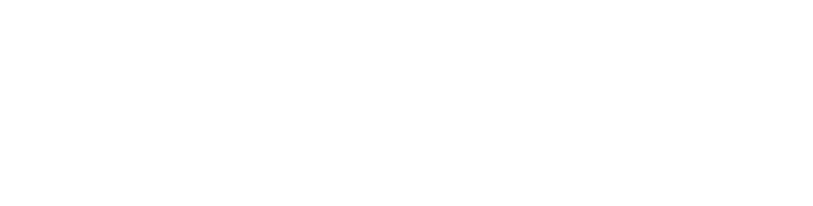
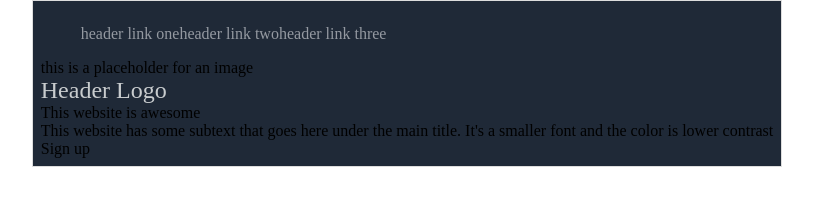
Before and after one commit to CherifD01/landing_page, a plain HTML site: page index.html in a window 1280 px wide. Shown: the whole page, without its empty margins (233-1046 px from the left). Drawn offline with Linux system fonts and the light colour scheme.

Commit message:
Started the first section of the project, which is the header

```diff
--- a/index.html
+++ b/index.html
@@ -4,9 +4,26 @@
     <link rel="stylesheet" href="styles.css">
     <meta charset="UTF-8">
     <meta name="viewport" content="width=device-width, initial-scale=1.0">
-    <title>Document</title>
+    <title>Landing Page</title>
 </head>
 <body>
-
+    <div class="container-head">
+    <div class="header">
+        <div class="right-head">
+            <ul>
+                <li><a href="#">header link one</a></li>
+                <li><a href="#">header link two</a></li>
+                <li><a href="#">header link three</a></li>
+            </ul>
+            <div class="img-head">this is a placeholder for an image</div>
+        </div>
+        <div class="left-head">
+            <div class="logo">Header Logo</div>
+            <div class="txt-head">This website is awesome</div>
+            <div class="subtxt-head">This website has some subtext that goes here under the main title. It's a smaller font and the color is lower contrast</div>
+            <div class="signup-head">Sign up</div>
+        </div>
+    </div>
+    </div>
 </body>
 </html>
--- a/styles.css
+++ b/styles.css
@@ -0,0 +1,47 @@
+body{
+    display: flex;
+    flex-direction: column;
+    height: 100vh;
+    margin: 0px;
+    overflow: hidden;
+}
+
+.container-head{
+    display: flex;
+    justify-content: center;
+}
+
+.header{
+    border: 1px solid #ddd;
+    background: #1F2937;
+    padding: 8px;
+    display: flex;
+    flex-direction:  column;
+}
+/*
+.left-head{
+    display: flex;
+    flex-direction: column;
+}
+
+.right-head{
+    display: flex;
+    flex-direction: column;
+
+}
+ */
+.logo{
+    color:#f9faf8c7;
+    font-size: 24px;
+}
+
+ul{
+    list-style-type: none;
+    display: flex;
+
+}
+
+a{
+    text-decoration: none;
+    color: #e5e7eb97
+}
```
